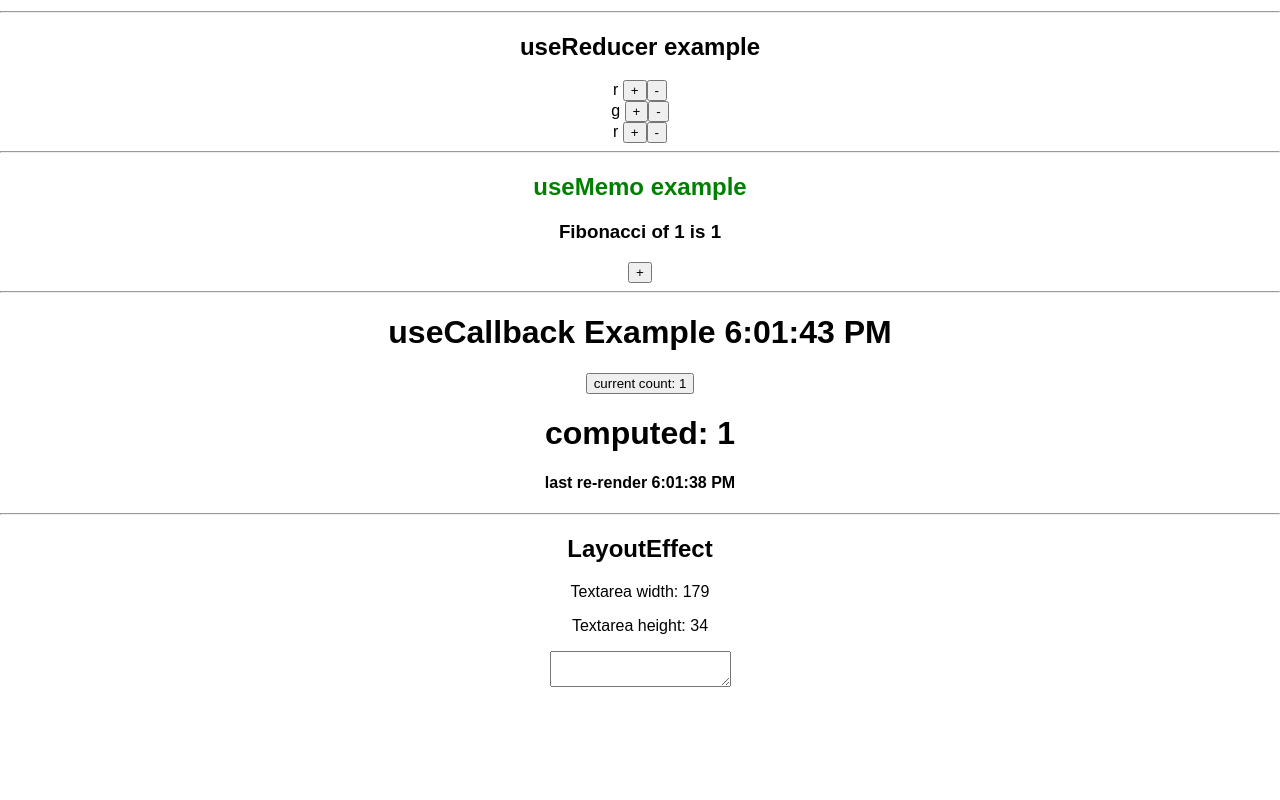
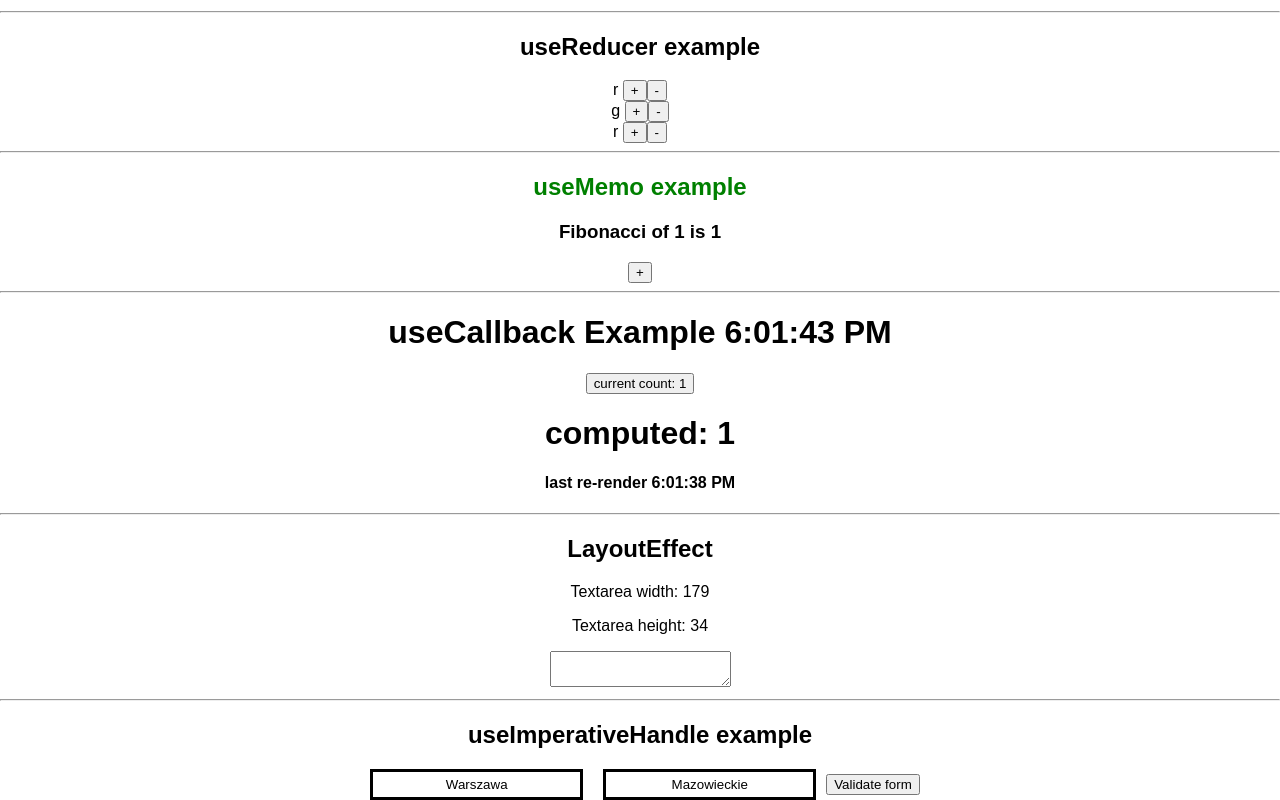
Before and after one commit to Monijo/hooks, a React (Create React App) app: page / in a window 1280 px wide. Shown: the part 496-1296 px from the top of the page. Before the commit the page ends 1187 px from the top, so only its background shows below. Built offline with nearby package versions, Linux system fonts and the light colour scheme.

Commit message:
useImperativeHandle example

```diff
--- a/src/App.js
+++ b/src/App.js
@@ -8,6 +8,7 @@
 import Memo from "./Memo";
 import Callback from "./Callback";
 import LayoutEffect from "./LayoutEffect";
+import ImperativeHandle from "./ImperativeHandle";
 
 function App() {
   return (
@@ -27,6 +28,8 @@
         <Callback/>
          <hr/>
        <LayoutEffect/>
+        <hr/>
+        <ImperativeHandle/>
     </div>
   );
 }
--- /dev/null
+++ b/src/ImperativeHandle.jsx
@@ -0,0 +1,74 @@
+import React, {useState, useRef, forwardRef, useImperativeHandle} from 'react';
+
+const ElaborateInput = forwardRef(({hasError, placeholder, value, update}, ref)=> {
+    const inputRef=useRef(null)
+    useImperativeHandle(ref, ()=>{
+        return {
+            focus: ()=>{
+                inputRef.current.focus()
+            }
+        }
+    } )
+    return (
+        <input type="text"
+               ref={inputRef}
+               value={value}
+               onChange={(event)=>{update(event.target.value)}}
+               placeholder={placeholder}
+
+        style={{
+            padding:"5px 15px",
+            borderWidth: "3px",
+            border: "solid",
+            borderColor: hasError ? "red" : "black",
+            margin: "0 10px",
+            textAlign: "center"
+        }}
+        />)
+
+})
+
+function ImperativeHandle(props) {
+    const [city, setCity] = useState("Warszawa")
+    const [state, setState] = useState("Mazowieckie")
+    const [error, setError] = useState("")
+
+    const cityRef = useRef(null)
+    const stateRef = useRef(null)
+
+
+    function validate(){
+        if(!/^([a-zA-Z\u0080-\u024F]+(?:. |-| |'))*[a-zA-Z\u0080-\u024F]*$/.test(city)){
+            setError("city")
+            cityRef.current.focus()
+            return
+        }
+        if(!/^[A-Z]{2}$/.test(state)){
+            setError("state")
+            stateRef.current.focus()
+            return
+        }
+        setError("")
+        alert("Valid form")
+    }
+
+    return (
+        <div>
+            <h2>useImperativeHandle example</h2>
+            <ElaborateInput ref={cityRef}
+                            hasError={error === "city"}
+                            placeholder="City"
+                            value={city}
+                            update={setCity}
+            />
+            <ElaborateInput ref={stateRef}
+                            hasError={error === "state"}
+                            placeholder="State"
+                            value={state}
+                            update={setState}/>
+            <button onClick={validate}>Validate form</button>
+        </div>
+    );
+}
+
+export default ImperativeHandle;
```
